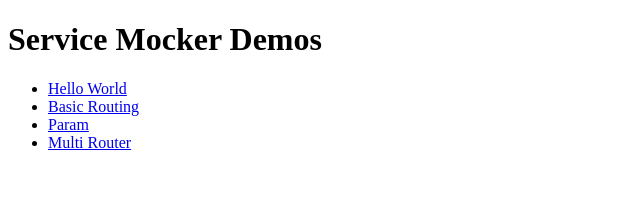
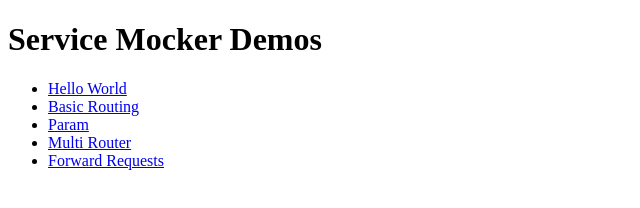
Before and after one commit to service-mocker/service-mocker-demo, a website: page src/index.html in a window 1280 px wide. Shown: the whole page, without its empty margins (0-640 px from the left). Drawn offline with Linux system fonts and the light colour scheme.

Commit message:
add(index): add forward-request entry

```diff
--- a/src/index.html
+++ b/src/index.html
@@ -10,6 +10,7 @@
     <li><a href="basic-routing">Basic Routing</a></li>
     <li><a href="param">Param</a></li>
     <li><a href="multi-router">Multi Router</a></li>
+    <li><a href="forward-request">Forward Requests</a></li>
   </ul>
 </body>
 </html>
```
